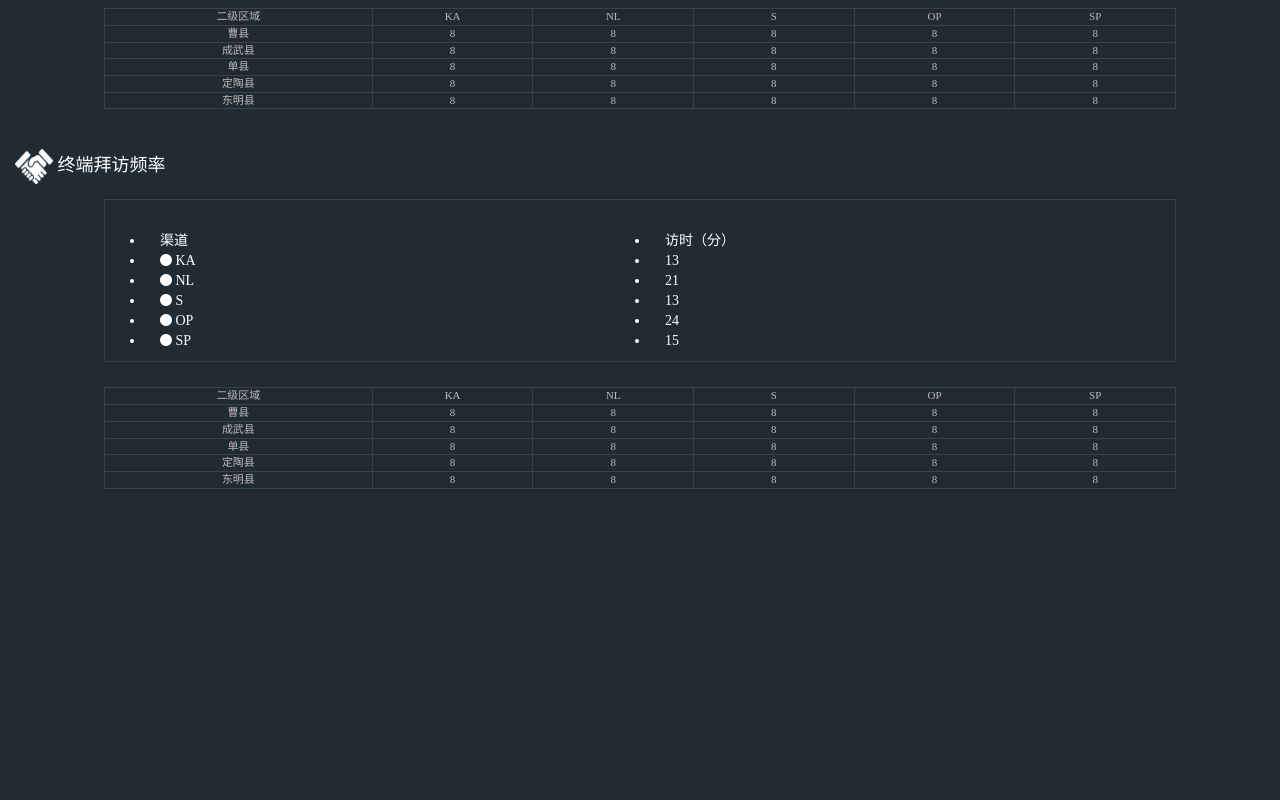
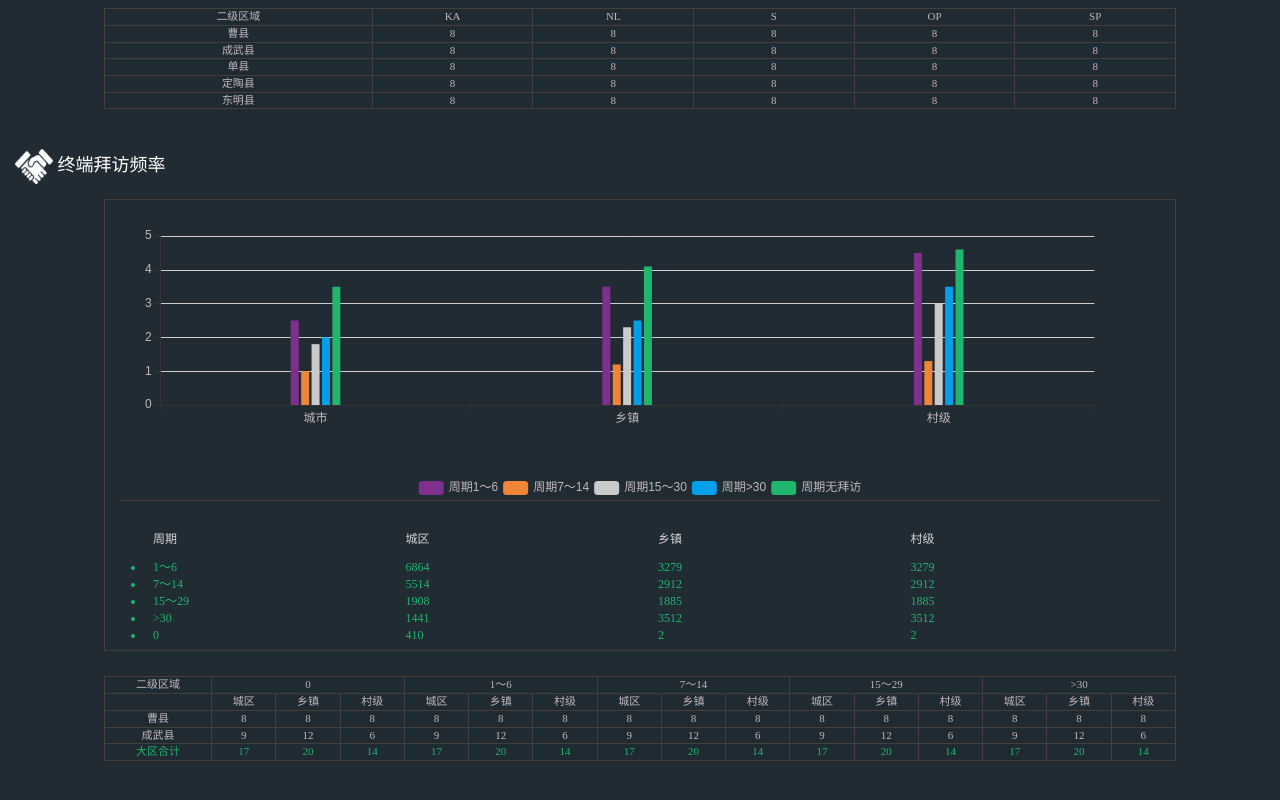
Before and after one commit to PlumpMath/miniDemo, a plain HTML site: page beer/index.html in a window 1280 px wide. Shown: the part 1460-2260 px from the top of the page. Drawn offline with Linux system fonts and the light colour scheme.

Commit message:
section4

```diff
--- a/beer/index.html
+++ b/beer/index.html
@@ -21,11 +21,14 @@
             text-align: center;
             font-size:12px;
         }
-        #chart1,#date1,#chart2,#date2{
+        #chart1,#date1,#chart2,#date2,#chart4{
             height: 300px;
         }
         #chart3,#date3{
             height: 180px;
+        }
+        #date4{
+            height: 150px;
         }
         #chart1,#chart2,#chart3{
             border-right:1px solid #433f3e;
@@ -99,9 +102,22 @@
         #date3 li.title{
             color:#c1b8bb;
         }
+        #date4 li{
+           font-size:12px;
+            list-style: none;
+            color:#1fb56d;
+            padding: 0 8px;
+        }
+        #date4 li.title{
+            color:#d4d5d7;
+            margin-bottom: 10px;
+        }
+        #date4 li.days{
+            list-style: disc;
+        }
     </style>
 </head>
-<body class="row">
+<body class="row" style="overflow-x: hidden">
     <!--header-->
     <header class="col-xs-3">前一天</header>
     <header class="col-xs-6" style="padding-right:10px;padding-left:10px;">济南大区销售运营日报<span class="month"></span>月 <span class="day"></span>日</header>
@@ -444,91 +460,120 @@
             终端拜访频率
         </h4>
         <div class="container">
-            <!--chart3-->
+            <!--chart4-->
             <div class="col-xs-12" id="chart4"></div>
-            <div class="col-xs-12" id="date4">
+            <div class="col-xs-12" id="date4" style="border-top:1px solid #433f3e">
                 <ul class="col-xs-12" style="padding: 0;margin-left: 10px;margin-top: 30px;">
-                    <li class="title col-xs-6">渠道</li>
-                    <li class="title col-xs-6">访时（分）</li>
-                    <li class="col-xs-6">
-                        <i class="fa fa-circle"></i>
-                        KA
-                    </li>
-                    <li class="col-xs-6">13</li>
-                    <li class="col-xs-6">
-                        <i class="fa fa-circle"></i>
-                        NL
-                    </li>
-                    <li class="col-xs-6">21</li>
-                    <li class="col-xs-6">
-                        <i class="fa fa-circle"></i>
-                        S
-                    </li>
-                    <li class="col-xs-6">13</li>
-                    <li class="col-xs-6">
-                        <i class="fa fa-circle"></i>
-                        OP
-                    </li>
-                    <li class="col-xs-6">24</li>
-                    <li class="col-xs-6">
-                        <i class="fa fa-circle"></i>
-                        SP
-                    </li>
-                    <li class="col-xs-6">15</li>
+                    <li class="title col-xs-3">周期</li>
+                    <li class="title col-xs-3">城区</li>
+                    <li class="title col-xs-3">乡镇</li>
+                    <li class="title col-xs-3">村级</li>
+                    <li class="days col-xs-3">1～6</li>
+                    <li class="col-xs-3">6864</li>
+                    <li class="col-xs-3">3279</li>
+                    <li class="col-xs-3">3279</li>
+                    <li class="days col-xs-3">7～14</li>
+                    <li class="col-xs-3">5514</li>
+                    <li class="col-xs-3">2912</li>
+                    <li class="col-xs-3">2912</li>
+                    <li class="days col-xs-3">15～29</li>
+                    <li class="col-xs-3">1908</li>
+                    <li class="col-xs-3">1885</li>
+                    <li class="col-xs-3">1885</li>
+                    <li class="days col-xs-3">&gt;30</li>
+                    <li class="col-xs-3">1441</li>
+                    <li class="col-xs-3">3512</li>
+                    <li class="col-xs-3">3512</li>
+                    <li class="days col-xs-3">0</li>
+                    <li class="col-xs-3">410</li>
+                    <li class="col-xs-3">2</li>
+                    <li class="col-xs-3">2</li>
                 </ul>
             </div>
         </div>
-        <!--table3-->
+        <!--table4-->
         <div class="table-responsive">
             <table border="1" cellpadding="1" cellspacing="1" bordercolor="#433f3e">
                 <thead>
                 <tr>
-                    <td class="col-xs-2" style="width: 25%;">二级区域</td>
-                    <td class="col-xs-2" style="width: 15%;">KA</td>
-                    <td class="col-xs-2" style="width: 15%;">NL</td>
-                    <td class="col-xs-2" style="width: 15%;">S</td>
-                    <td class="col-xs-2" style="width: 15%;">OP</td>
-                    <td class="col-xs-2" style="width: 15%;">SP</td>
+                    <td class="" style="width: 10%;">二级区域</td>
+                    <td class="" colspan="3" style="width: 18%;">0</td>
+                    <td class="" colspan="3"style="width: 18%;">1～6</td>
+                    <td class="" colspan="3"style="width: 18%;">7～14</td>
+                    <td class="" colspan="3"style="width: 18%;">15～29</td>
+                    <td class="" colspan="3"style="width: 18%;">&gt;30</td>
                 </tr>
                 <tr>
-                    <td class="col-xs-2" style="width: 14%;">曹县</td>
-                    <td class="col-xs-2" style="width: 15%;">8</td>
-                    <td class="col-xs-2" style="width: 15%;">8</td>
-                    <td class="col-xs-2" style="width: 15%;">8</td>
-                    <td class="col-xs-2" style="width: 15%;">8</td>
-                    <td class="col-xs-2" style="width: 15%;">8</td>
+                    <td class="" style="width: 10%;"></td>
+                    <td class="" style="width: 6%;">城区</td>
+                    <td class="" style="width: 6%;">乡镇</td>
+                    <td class="" style="width: 6%;">村级</td>
+                    <td class="" style="width: 6%;">城区</td>
+                    <td class="" style="width: 6%;">乡镇</td>
+                    <td class="" style="width: 6%;">村级</td>
+                    <td class="" style="width: 6%;">城区</td>
+                    <td class="" style="width: 6%;">乡镇</td>
+                    <td class="" style="width: 6%;">村级</td>
+                    <td class="" style="width: 6%;">城区</td>
+                    <td class="" style="width: 6%;">乡镇</td>
+                    <td class="" style="width: 6%;">村级</td>
+                    <td class="" style="width: 6%;">城区</td>
+                    <td class="" style="width: 6%;">乡镇</td>
+                    <td class="" style="width: 6%;">村级</td>
                 </tr>
                 <tr>
-                    <td class="col-xs-2" style="width: 14%;">成武县</td>
-                    <td class="col-xs-2" style="width: 15%;">8</td>
-                    <td class="col-xs-2" style="width: 15%;">8</td>
-                    <td class="col-xs-2" style="width: 15%;">8</td>
-                    <td class="col-xs-2" style="width: 15%;">8</td>
-                    <td class="col-xs-2" style="width: 15%;">8</td>
+                    <td class="" style="width: 10%;">曹县</td>
+                    <td class="" style="width: 6%;">8</td>
+                    <td class="" style="width: 6%;">8</td>
+                    <td class="" style="width: 6%;">8</td>
+                    <td class="" style="width: 6%;">8</td>
+                    <td class="" style="width: 6%;">8</td>
+                    <td class="" style="width: 6%;">8</td>
+                    <td class="" style="width: 6%;">8</td>
+                    <td class="" style="width: 6%;">8</td>
+                    <td class="" style="width: 6%;">8</td>
+                    <td class="" style="width: 6%;">8</td>
+                    <td class="" style="width: 6%;">8</td>
+                    <td class="" style="width: 6%;">8</td>
+                    <td class="" style="width: 6%;">8</td>
+                    <td class="" style="width: 6%;">8</td>
+                    <td class="" style="width: 6%;">8</td>
                 </tr>
                 <tr>
-                    <td class="col-xs-2" style="width: 14%;">单县</td>
-                    <td class="col-xs-2" style="width: 15%;">8</td>
-                    <td class="col-xs-2" style="width: 15%;">8</td>
-                    <td class="col-xs-2" style="width: 15%;">8</td>
-                    <td class="col-xs-2" style="width: 15%;">8</td>
-                    <td class="col-xs-2" style="width: 15%;">8</td>
+                    <td class="" style="width: 10%;">成武县</td>
+                    <td class="" style="width: 6%;">9</td>
+                    <td class="" style="width: 6%;">12</td>
+                    <td class="" style="width: 6%;">6</td>
+                    <td class="" style="width: 6%;">9</td>
+                    <td class="" style="width: 6%;">12</td>
+                    <td class="" style="width: 6%;">6</td>
+                    <td class="" style="width: 6%;">9</td>
+                    <td class="" style="width: 6%;">12</td>
+                    <td class="" style="width: 6%;">6</td>
+                    <td class="" style="width: 6%;">9</td>
+                    <td class="" style="width: 6%;">12</td>
+                    <td class="" style="width: 6%;">6</td>
+                    <td class="" style="width: 6%;">9</td>
+                    <td class="" style="width: 6%;">12</td>
+                    <td class="" style="width: 6%;">6</td>
                 </tr>
                 <tr>
-                    <td class="col-xs-2" style="width: 14%;">定陶县</td>
-                    <td class="col-xs-2" style="width: 15%;">8</td>
-                    <td class="col-xs-2" style="width: 15%;">8</td>
-                    <td class="col-xs-2" style="width: 15%;">8</td>
-                    <td class="col-xs-2" style="width: 15%;">8</td>
-                    <td class="col-xs-2" style="width: 15%;">8</td>
-                </tr>
-                <tr>
-                    <td class="col-xs-2" style="width: 14%;">东明县</td>
-                    <td class="col-xs-2" style="width: 15%;">8</td>
-                    <td class="col-xs-2" style="width: 15%;">8</td>
-                    <td class="col-xs-2" style="width: 15%;">8</td>
-                    <td class="col-xs-2" style="width: 15%;">8</td>
-                    <td class="col-xs-2" style="width: 15%;">8</td>
+                    <td class="sum" style="width: 10%;">大区合计</td>
+                    <td class="sum" style="width: 6%;">17</td>
+                    <td class="sum" style="width: 6%;">20</td>
+                    <td class="sum" style="width: 6%;">14</td>
+                    <td class="sum" style="width: 6%;">17</td>
+                    <td class="sum" style="width: 6%;">20</td>
+                    <td class="sum" style="width: 6%;">14</td>
+                    <td class="sum" style="width: 6%;">17</td>
+                    <td class="sum" style="width: 6%;">20</td>
+                    <td class="sum" style="width: 6%;">14</td>
+                    <td class="sum" style="width: 6%;">17</td>
+                    <td class="sum" style="width: 6%;">20</td>
+                    <td class="sum" style="width: 6%;">14</td>
+                    <td class="sum" style="width: 6%;">17</td>
+                    <td class="sum" style="width: 6%;">20</td>
+                    <td class="sum" style="width: 6%;">14</td>
                 </tr>
                 </thead>
             </table>
@@ -743,7 +788,113 @@
                 }
             ]
         };
+        var option4 = {
+            tooltip : {
+                trigger: 'axis',
+                axisPointer : {            // 坐标轴指示器，坐标轴触发有效
+                    type : 'shadow'        // 默认为直线，可选为：'line' | 'shadow'
+                }
+            },
+            legend: {
+                data:['周期1～6','周期7～14','周期15～30','周期>30','周期无拜访'],
+                textStyle: {
+                    color: "#c1b8bb",
+                },
 
+                y:"bottom",
+//                    padding: "5px 0 15px",
+                itemGap:5
+            },
+            grid: {
+                left: '1%',
+                right: '5%',
+                bottom: '25%',
+                top:'12%',
+                containLabel: true
+            },
+            xAxis : [
+                {
+                    type : 'category',
+                    data : ['城市','乡镇','村级'],
+                    axisLabel: {
+                        show: true,
+                        textStyle: {
+                            color: '#c1b8bb'
+                        }
+                    }
+                }
+            ],
+            yAxis : [
+                {
+                    type : 'value',
+                    axisLabel: {
+                        show: true,
+                        textStyle: {
+                            color: '#c1b8bb'
+                        }
+                    }
+                }
+            ],
+            series : [
+                {
+                    name:'周期1～6',
+                    type:'bar',
+                    barWidth:8,
+                    data:[2.5, 3.5, 4.5],
+                    itemStyle:{
+                        normal:{
+                            color:"#7f308c"
+                        }
+                    }
+                },
+                {
+                    name:'周期7～14',
+                    type:'bar',
+                    barWidth:8,
+                    data:[1, 1.2, 1.3],
+                    itemStyle:{
+                        normal:{
+                            color:"#f08537"
+                        }
+                    }
+
+                },
+                {
+                    name:'周期15～30',
+                    type:'bar',
+                    barWidth : 8,
+                    stack: '搜索引擎',
+                    data:[1.8, 2.3, 3],
+                    itemStyle:{
+                        normal:{
+                            color:"#cacaca"
+                        }
+                    }
+                },
+                {
+                    name:'周期>30',
+                    type:'bar',
+                    barWidth : 8,
+                    data:[2, 2.5, 3.5],
+                    itemStyle:{
+                        normal:{
+                            color:"#019fe8"
+                        }
+                    }
+                },
+                {
+                    name:'周期无拜访',
+                    type:'bar',
+                    barWidth : 8,
+                    data:[3.5, 4.1, 4.6],
+                    itemStyle:{
+                        normal:{
+                            color:"#20b66e"
+                        }
+                    }
+                }
+            ]
+        };
         myChart1.setOption(option1);
         myChart2.setOption(option2);
         myChart3.setOption(option3);
```
